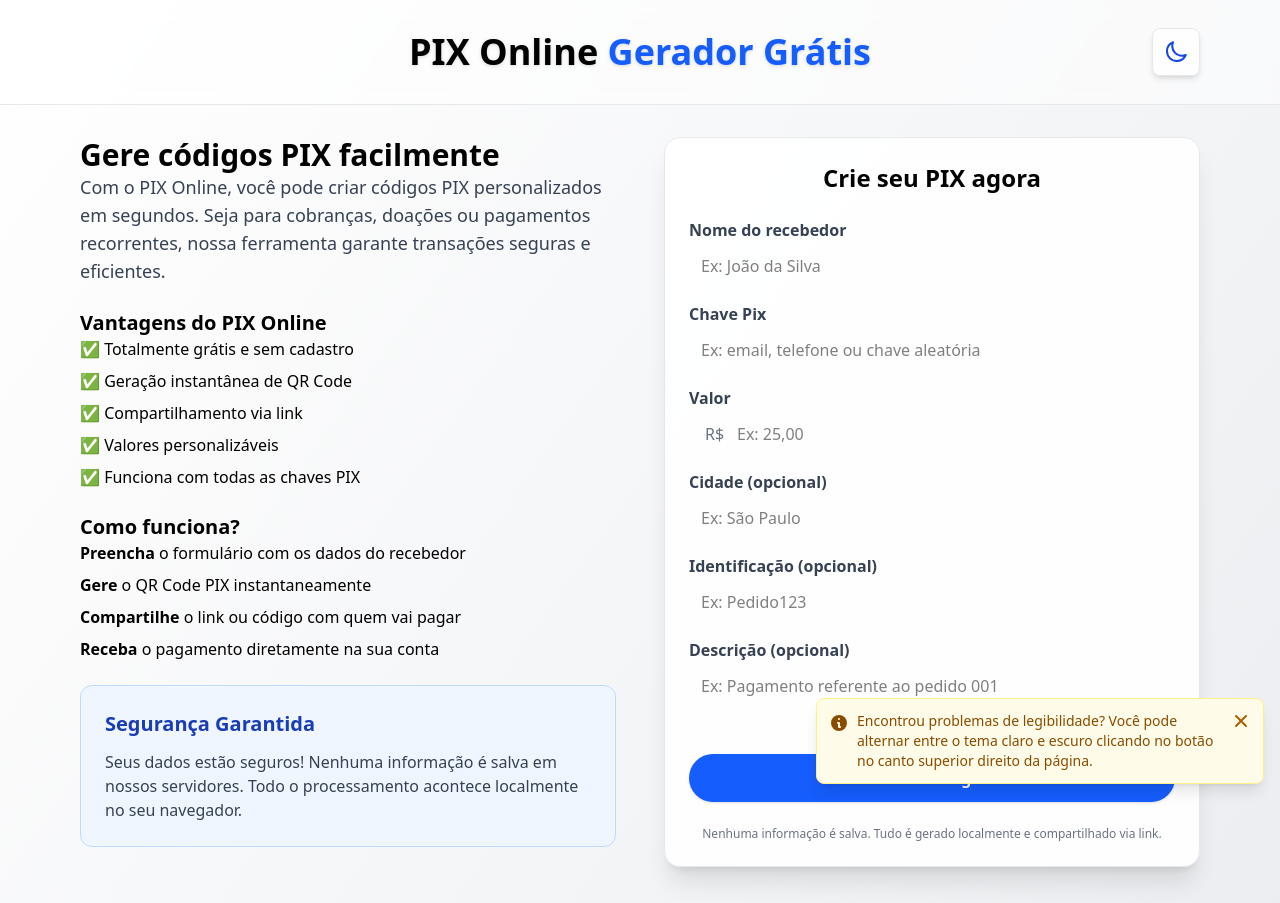
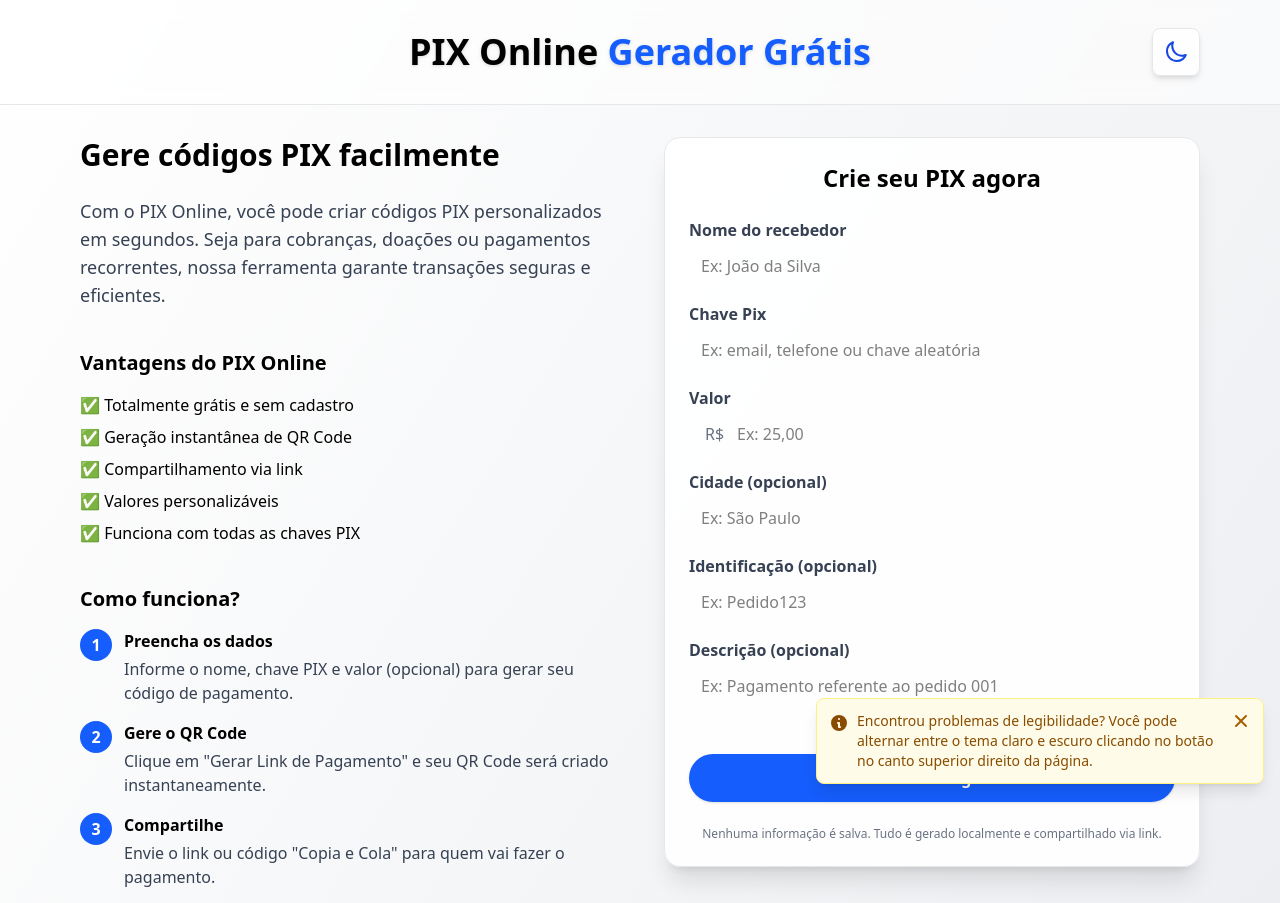
Before and after one commit to medeiroshudson/PixOnline, a Next.js app: page / in a window 1280 px wide. Shown: the top 903 px of the page. Built offline with nearby package versions, Linux system fonts and the light colour scheme.

Commit message:
feat: Lista Ordenada - Como Funciona?

```diff
--- a/src/app/page.tsx
+++ b/src/app/page.tsx
@@ -50,28 +50,52 @@ export default function Home() {
         </header>
 
         <main className="flex-1 w-full max-w-6xl mx-auto px-4 py-8 grid md:grid-cols-2 gap-12 items-start">          <section className="flex flex-col gap-6">
-            <div className="prose dark:prose-invert">
-              <h2 className="text-3xl font-bold dark:text-white">Gere códigos PIX facilmente</h2>
+            <div className="prose dark:prose-invert">              <h2 className="text-3xl font-bold dark:text-white mb-6">Gere códigos PIX facilmente</h2>
               <p className="text-lg text-gray-700 dark:text-gray-200">
                 Com o PIX Online, você pode criar códigos PIX personalizados em segundos.
                 Seja para cobranças, doações ou pagamentos recorrentes, nossa ferramenta
                 garante transações seguras e eficientes.
               </p>
-                <h3 className="text-xl font-semibold mt-6 dark:text-white">Vantagens do PIX Online</h3>
+                <h3 className="text-xl font-semibold mt-10 mb-4 dark:text-white">Vantagens do PIX Online</h3>
               <ul className="space-y-2 dark:text-gray-200">
                 <li>✅ Totalmente grátis e sem cadastro</li>
                 <li>✅ Geração instantânea de QR Code</li>
-                <li>✅ Compartilhamento via link</li>
-                <li>✅ Valores personalizáveis</li>
+                <li>✅ Compartilhamento via link</li>                <li>✅ Valores personalizáveis</li>
                 <li>✅ Funciona com todas as chaves PIX</li>
-              </ul>
-                <h3 className="text-xl font-semibold mt-6 dark:text-white">Como funciona?</h3>
-              <ol className="space-y-2 dark:text-gray-200">
-                <li><strong className="dark:text-white">Preencha</strong> o formulário com os dados do recebedor</li>
-                <li><strong className="dark:text-white">Gere</strong> o QR Code PIX instantaneamente</li>
-                <li><strong className="dark:text-white">Compartilhe</strong> o link ou código com quem vai pagar</li>
-                <li><strong className="dark:text-white">Receba</strong> o pagamento diretamente na sua conta</li>
-              </ol>
+              </ul>                <h3 className="text-xl font-semibold mt-10 mb-4 dark:text-white">Como funciona?</h3>
+              <div className="space-y-4 dark:text-gray-200">
+                <div className="flex gap-3">
+                  <div className="flex-shrink-0 w-8 h-8 rounded-full bg-blue-600 dark:bg-blue-500 flex items-center justify-center text-white font-bold">1</div>
+                  <div>
+                    <strong className="dark:text-white">Preencha os dados</strong>
+                    <p className="text-gray-700 dark:text-gray-300 mt-1">Informe o nome, chave PIX e valor (opcional) para gerar seu código de pagamento.</p>
+                  </div>
+                </div>
+
+                <div className="flex gap-3">
+                  <div className="flex-shrink-0 w-8 h-8 rounded-full bg-blue-600 dark:bg-blue-500 flex items-center justify-center text-white font-bold">2</div>
+                  <div>
+                    <strong className="dark:text-white">Gere o QR Code</strong>
+                    <p className="text-gray-700 dark:text-gray-300 mt-1">Clique em "Gerar Link de Pagamento" e seu QR Code será criado instantaneamente.</p>
+                  </div>
+                </div>
+
+                <div className="flex gap-3">
+                  <div className="flex-shrink-0 w-8 h-8 rounded-full bg-blue-600 dark:bg-blue-500 flex items-center justify-center text-white font-bold">3</div>
+                  <div>
+                    <strong className="dark:text-white">Compartilhe</strong>
+                    <p className="text-gray-700 dark:text-gray-300 mt-1">Envie o link ou código "Copia e Cola" para quem vai fazer o pagamento.</p>
+                  </div>
+                </div>
+
+                <div className="flex gap-3">
+                  <div className="flex-shrink-0 w-8 h-8 rounded-full bg-blue-600 dark:bg-blue-500 flex items-center justify-center text-white font-bold">4</div>
+                  <div>
+                    <strong className="dark:text-white">Receba o pagamento</strong>
+                    <p className="text-gray-700 dark:text-gray-300 mt-1">O valor será creditado instantaneamente na conta vinculada à chave PIX informada.</p>
+                  </div>
+                </div>
+              </div>
             </div>
               <div className="bg-blue-50 dark:bg-blue-900/50 p-6 rounded-xl border border-blue-200 dark:border-blue-700">
               <h3 className="text-xl font-semibold text-blue-800 dark:text-blue-200 mb-3">Segurança Garantida</h3>
--- a/src/app/pix/page.tsx
+++ b/src/app/pix/page.tsx
@@ -4,7 +4,6 @@ import { QRCodeCanvas } from "qrcode.react";
 import { useEffect, useMemo, useState } from "react";
 import { usePix } from "@/store/usePixStore";
 import ThemeSwitcher from "@/components/ThemeSwitcher";
-import ContrastAlert from "@/components/ContrastAlert";
 
 export default function PixPage() {
   const searchParams = useSearchParams();
--- a/src/components/ContrastAlert.tsx
+++ b/src/components/ContrastAlert.tsx
@@ -1,12 +1,10 @@
 "use client";
 
 import { useState, useEffect } from "react";
-import { useTheme } from "next-themes";
 
 export default function ContrastAlert() {
   const [dismissed, setDismissed] = useState(false);
   const [hasMounted, setHasMounted] = useState(false);
-  const { theme } = useTheme();
 
   useEffect(() => {
     setHasMounted(true);
```
